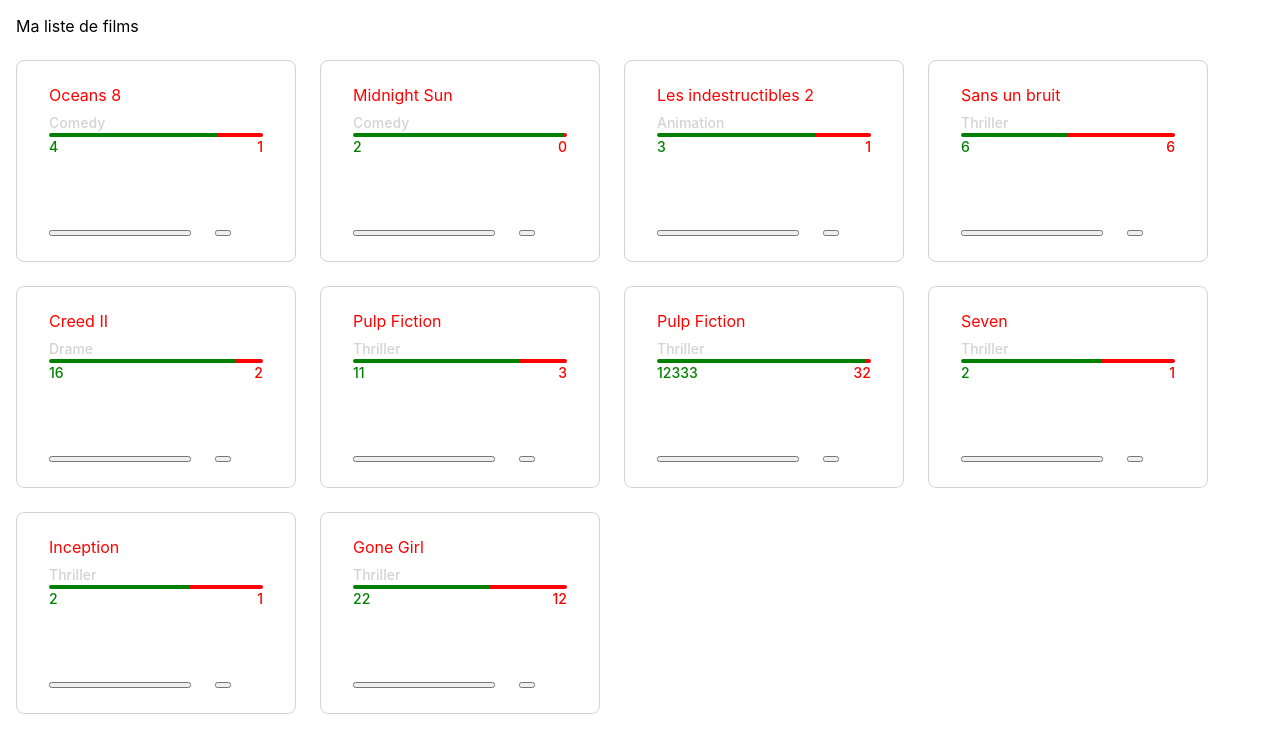
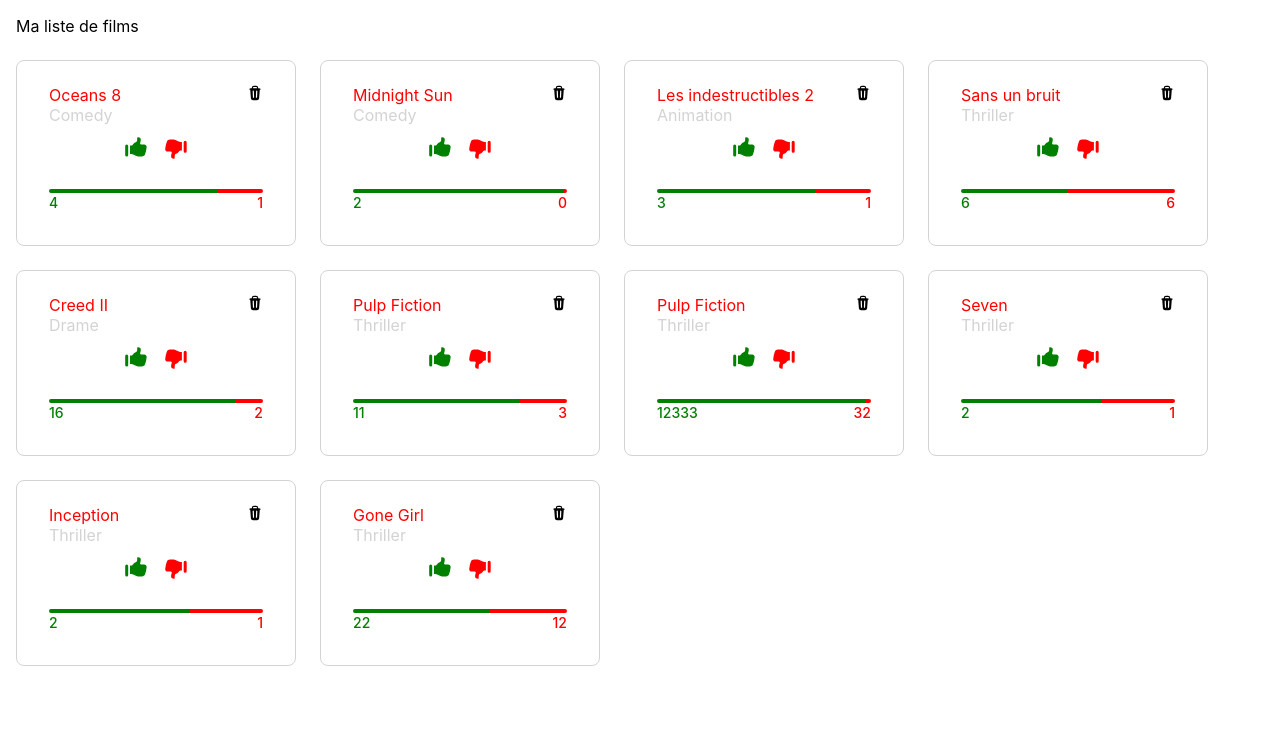
Before and after one commit to plecrx/partifleex, a React (Create React App) app: page / in a window 1280 px wide. Shown: the top 752 px of the page. Built offline with nearby package versions, Linux system fonts and the light colour scheme.

Commit message:
[Fix]: update card layout & add feedbacks (#2)
* simplify card

* create feedback

* pointer on feedback button

```diff
--- a/package.json
+++ b/package.json
@@ -3,6 +3,7 @@
   "version": "0.1.0",
   "private": true,
   "dependencies": {
+    "@heroicons/react": "^2.0.16",
     "@testing-library/jest-dom": "^5.16.5",
     "@testing-library/react": "^13.4.0",
     "@testing-library/user-event": "^13.5.0",
--- a/src/components/card/card.action.component.tsx
+++ /dev/null
@@ -1,20 +0,0 @@
-import { ActionWrapper, PrimaryActionWraper, SecondaryActionWraper } from './card.styles';
-import { CardActionProps } from './card.types';
-
-export const CardActionWrapper = ({
-  primaryAction,
-  secondaryAction,
-}: CardActionProps) => (
-    <ActionWrapper>
-        {secondaryAction && (
-            <SecondaryActionWraper>
-                {secondaryAction}
-            </SecondaryActionWraper>
-        )}
-        {primaryAction && (
-            <PrimaryActionWraper>
-                {primaryAction}
-            </PrimaryActionWraper>
-        )}
-    </ActionWrapper>
-);
--- a/src/components/card/card.component.tsx
+++ b/src/components/card/card.component.tsx
@@ -1,35 +1,31 @@
-import { CardActionWrapper } from './card.action.component';
+import { TrashIcon } from '@heroicons/react/20/solid';
+import React from 'react';
 import {
     CardContainer,
     CardBody,
-    CardHeader,
     Title,
-    ContentWrapper,
+    ContentWrapper, CardHeader, CardHeaderLabel, Subtitle, CloseButton,
 } from './card.styles';
 import { CardProps } from './card.types';
 
 export const Card = ({
-     title,
-     children,
-     primaryAction,
-     secondaryAction,
-     hasHeader = false,
-     headerComponent,
-     redirectMethod
+    title,
+    subtitle,
+    cancelAction,
+    children
  }: CardProps) => (
-    <CardContainer onClick={redirectMethod}>
-        {hasHeader && headerComponent && (
-            <CardHeader>{headerComponent}</CardHeader>
-        )}
+    <CardContainer>
         <CardBody>
-            {title && <Title>{title}</Title>}
+            <CardHeader>
+                <CardHeaderLabel>
+                    {title && <Title>{title}</Title>}
+                    {subtitle && <Subtitle>{subtitle}</Subtitle>}
+                </CardHeaderLabel>
+                <CloseButton onClick={cancelAction}>
+                    <TrashIcon />
+                </CloseButton>
+            </CardHeader>
             {children && <ContentWrapper>{children}</ContentWrapper>}
-            {(primaryAction || secondaryAction) && (
-                <CardActionWrapper
-                    primaryAction={primaryAction}
-                    secondaryAction={secondaryAction}
-                />
-            )}
         </CardBody>
     </CardContainer>
 );
--- a/src/components/card/card.styles.tsx
+++ b/src/components/card/card.styles.tsx
@@ -8,19 +8,21 @@
   border: 1px solid lightgray;
 `;
 
-export const CardHeader = styled.div`
-  display: flex;
-  justify-content: center;
-  align-items: center;
-  height: 160px;
-  border-bottom: 1px solid green;
-  border-top-left-radius: 8px;
-  border-top-right-radius: 8px;
-`;
-
 export const CardBody = styled.div`
   padding: 24px 32px;
 `;
+
+export const CardHeader = styled.div`
+  display: flex;
+  justify-content: space-between;
+`
+
+export const CardHeaderLabel = styled.div`
+  display: flex;
+  flex-direction: column;
+  justify-content: center;
+  align-items: flex-start;
+`
 
 export const Title = styled.div`
   color: red;
@@ -29,28 +31,30 @@
   white-space: nowrap;
 `;
 
+export const Subtitle = styled.div`
+  display: -webkit-box;
+  -webkit-line-clamp: 4;
+  -webkit-box-orient: vertical;
+  color: lightgray;
+  overflow: hidden;
+  text-overflow: ellipsis;
+`;
+
 export const ContentWrapper = styled.div`
+  display: flex;
+  flex-direction: column;
+  justify-content: flex-end;
   font-weight: 500;
   font-size: 14px;
   line-height: 20px;
   color: lightgray;
   margin: 8px 0;
   min-height: 80px;
+  gap: 24px;
 `;
 
-export const ActionWrapper = styled.div`
-  display: grid;
-  margin-top: 24px;
-  grid-auto-columns: 1fr 48px;
-  grid-gap: 24px;
+export const CloseButton = styled.div`
+  width: 16px;
+  height: 16px;
+  cursor: pointer;
 `;
-export const SecondaryActionWraper = styled.div`
-  grid-column: 1;
-  & > button {
-    width: 100%;
-  }
-`;
-
-export const PrimaryActionWraper = styled.div`
-  grid-column: 2;
-`;
--- /dev/null
+++ b/src/components/feedback/feedback.styles.ts
@@ -0,0 +1,6 @@
+import styled from 'styled-components';
+
+export const FeedbackButton = styled.div<{color: string}>`
+  color: ${({color}) => color};
+  cursor: pointer;
+`
--- /dev/null
+++ b/src/components/feedback/feedback.tsx
@@ -0,0 +1,18 @@
+import { HandThumbDownIcon, HandThumbUpIcon } from '@heroicons/react/20/solid';
+import React from 'react';
+import { ActionWrapper } from '../movie/movie.styles';
+import { FeedbackButton } from './feedback.styles';
+import { FeedbackProps } from './feedback.types';
+
+export const Feedback: React.FC<FeedbackProps> = ({ likeAction, dislikeAction }) => {
+    return (
+        <ActionWrapper>
+            <FeedbackButton color='green' onClick={likeAction}>
+                <HandThumbUpIcon width={24} />
+            </FeedbackButton>
+            <FeedbackButton color="red" onClick={dislikeAction}>
+                <HandThumbDownIcon width={24} />
+            </FeedbackButton>
+        </ActionWrapper>
+    )
+}
--- /dev/null
+++ b/src/components/feedback/feedback.types.ts
@@ -0,0 +1,4 @@
+export type FeedbackProps = {
+    likeAction: () => void
+    dislikeAction: () => void
+}
--- a/src/components/gauge/gauge.component.tsx
+++ b/src/components/gauge/gauge.component.tsx
@@ -11,7 +11,7 @@
     const dislikesRatio = getRatio(dislikes, totalFeedbacks)
     if (totalFeedbacks !== 0) {
         return (
-            <>
+            <div>
                 <GaugeWrapper>
                     <GaugeItem
                         color={GaugeItemColors.like}
@@ -28,7 +28,7 @@
                     <div style={{ color: GaugeItemColors.like }}>{likes}</div>
                     <div style={{ color: GaugeItemColors.dislike }}>{dislikes}</div>
                 </GaugeLabelWrapper>
-            </>
+            </div>
         )
     }
 
--- a/src/components/movie/movie.component.tsx
+++ b/src/components/movie/movie.component.tsx
@@ -1,17 +1,14 @@
+import React from 'react';
 import { Card } from '../card/card.component';
+import { Feedback } from '../feedback/feedback';
 import { Gauge } from '../gauge/gauge.component';
 import { MovieCardProps } from './movie.type';
-import { MovieCardCategory } from './movie.styles';
 
 export const MovieCard = ({ movie }: MovieCardProps) => {
     const {title, category, likes, dislikes} = movie
     return (
-        <Card
-            title={title}
-            primaryAction={<button></button>}
-            secondaryAction={<button></button>}
-        >
-            <MovieCardCategory>{category}</MovieCardCategory>
+        <Card title={title} subtitle={category} cancelAction={() => {}}>
+            <Feedback likeAction={() => {}} dislikeAction={() => {}}/>
             <Gauge likes={likes} dislikes={dislikes} />
         </Card>
     )
--- a/src/components/movie/movie.styles.ts
+++ b/src/components/movie/movie.styles.ts
@@ -1,9 +1,7 @@
 import styled from 'styled-components';
 
-export const MovieCardCategory = styled.div`
-  display: -webkit-box;
-  -webkit-line-clamp: 4;
-  -webkit-box-orient: vertical;
-  overflow: hidden;
-  text-overflow: ellipsis;
-`;
+export const ActionWrapper = styled.div`
+  display: flex;
+  justify-content: center;
+  gap: 16px;
+`
```
Also changed, not shown: src/components/card/card.types.ts (+6 -13 lines), 1 other file (tests, documents, lock files or other folders).
